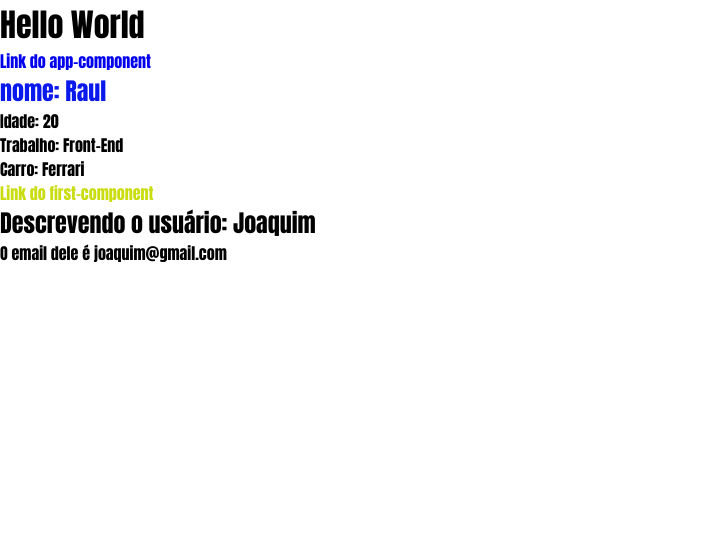
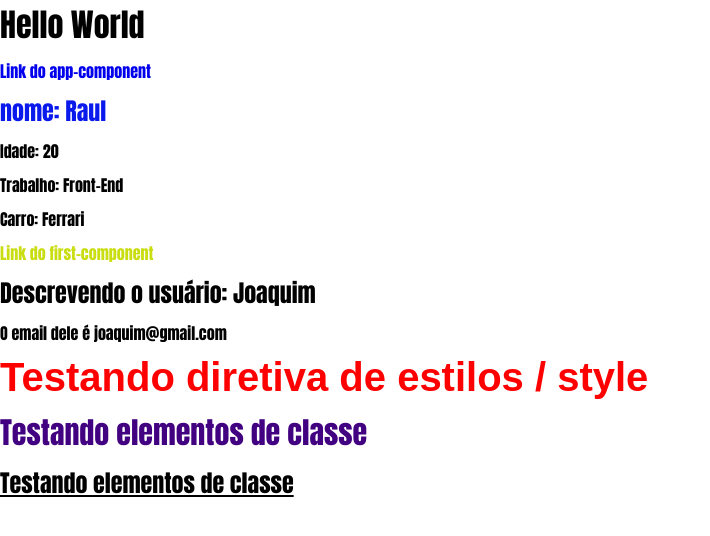
Before and after one commit to Raulpassos08/Estudo-Angular, an Angular app: page / in a window 1280 px wide. Shown: the top 536 px of the page, without its empty margins (0-710 px from the left). Built offline with nearby package versions, Linux system fonts and the light colour scheme.

Commit message:
Diretivas do angular, colocando classes e como colocar estilos na mesma.

```diff
--- a/src/app/app.component.html
+++ b/src/app/app.component.html
@@ -4,3 +4,4 @@
 </div>
 <app-first-component></app-first-component>
 <app-parent-data [name]="username" [userData]="userData"></app-parent-data>
+<app-directives></app-directives>
--- a/src/app/app.module.ts
+++ b/src/app/app.module.ts
@@ -5,12 +5,14 @@
 import { AppComponent } from './app.component';
 import { FirstComponentComponent } from './components/first-component/first-component.component';
 import { ParentDataComponent } from './components/parent-data/parent-data.component';
+import { DirectivesComponent } from './components/directives/directives.component';
 
 @NgModule({
   declarations: [
     AppComponent,
     FirstComponentComponent,
-    ParentDataComponent
+    ParentDataComponent,
+    DirectivesComponent
   ],
   imports: [
     BrowserModule,
--- /dev/null
+++ b/src/app/components/directives/directives.component.css
@@ -0,0 +1,10 @@
+.purple-letter{
+    color: rgb(66, 1, 128);
+}
+.capital-letter{
+    font-size: 30px;
+}
+
+.underline-title{
+    text-decoration: underline;
+}
--- /dev/null
+++ b/src/app/components/directives/directives.component.html
@@ -0,0 +1,3 @@
+<h2 [ngStyle]="{'font-size': size + 'px', 'font-family':font, color: color}">Testando diretiva de estilos /  style</h2>
+<h2 [ngClass]="classes">Testando elementos de classe</h2>
+<h2 [ngClass]="underline">Testando elementos de classe</h2>
--- /dev/null
+++ b/src/app/components/directives/directives.component.ts
@@ -0,0 +1,20 @@
+import { Component, OnInit } from '@angular/core';
+
+@Component({
+  selector: 'app-directives',
+  templateUrl: './directives.component.html',
+  styleUrls: ['./directives.component.css']
+})
+export class DirectivesComponent implements OnInit{
+  size = 40
+  font = 'Arial'
+  color = 'red'
+
+  classes = ['capital-letter', 'purple-letter']
+  underline = ['underline-title']
+
+  constructor(){}
+  ngOnInit(): void {
+
+  }
+}
--- a/src/styles.css
+++ b/src/styles.css
@@ -2,6 +2,7 @@
     margin: 0;
     padding: 0;
     font-family: Impact, Haettenschweiler, 'Arial Narrow Bold', sans-serif;
+    margin-bottom: 10px;
 }
 
 a{
```
Also changed, not shown: 1 other file (tests, documents, lock files or other folders).
